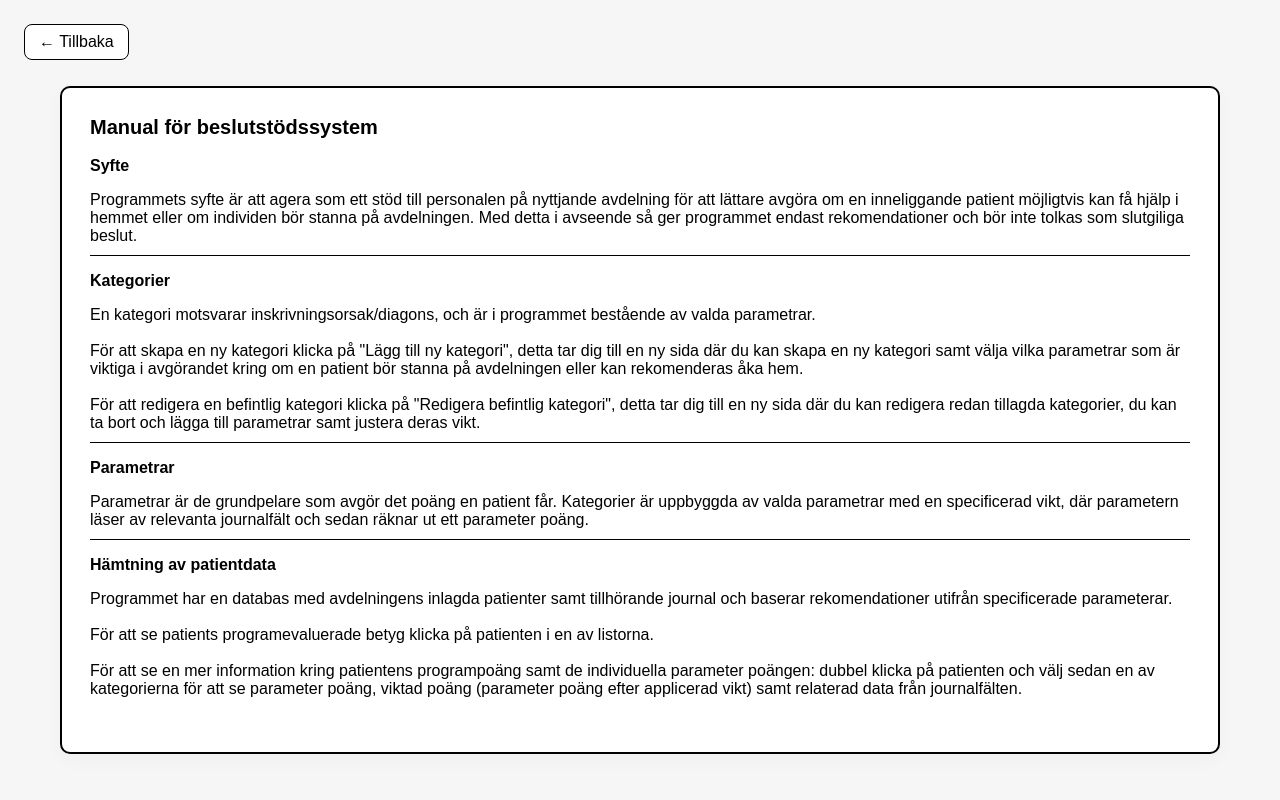
After one commit to 0xJacoby/homecare-advisor, a Python web app: template app/templates/manual.html in a window 1280 px wide. The commit adds this page. Run offline with Jinja, Linux system fonts and the light colour scheme; the template is opened without the code that fills it, so the values that code supplies are empty.

Commit message:
Lade till manual

```diff
--- a/app/__init__.py
+++ b/app/__init__.py
@@ -81,6 +81,10 @@ class Application(Flask):
         def patient_panel():
             return render_template("patient_panel.html")
 
+        @self.route("/manual")
+        def manual():
+            return render_template("manual.html")
+
     @staticmethod
     def person_score(ssn: str, extend_me={}):
         """
--- /dev/null
+++ b/app/templates/manual.html
@@ -0,0 +1,116 @@
+<!doctype html>
+<html lang="sv">
+  <head>
+    <meta charset="utf-8" />
+    <meta name="viewport" content="width=device-width, initial-scale=1" />
+    <title>Tom mittdiv — Enkel vy</title>
+
+    <style>
+      /* Basstil från din originallayout (färger/typsnitt/kortkänsla) */
+      :root{
+        --bg: #f6f6f6;
+        --card-bg: #ffffff;
+        --border: #000000;
+        --accent: #0077cc;
+      }
+
+      html,body{
+        height:100%;
+      }
+
+      body {
+        margin: 0;
+        font-family: Arial, sans-serif;
+        background: var(--bg);
+        padding: 24px;
+        -webkit-font-smoothing:antialiased;
+        -moz-osx-font-smoothing:grayscale;
+        box-sizing: border-box;
+      }
+
+      a.back-link {
+        display: inline-block;
+        margin-bottom: 20px;
+        padding: 8px 14px;
+        border-radius: 8px;
+        border: 1px solid var(--border);
+        background: var(--card-bg);
+        cursor: pointer;
+        text-decoration: none;
+        color: var(--border);
+      }
+
+      h1{
+        margin: 0 0 18px 0;
+        font-size: 20px;
+      }
+
+      /* Centrerad layout med ett stort kort i mitten */
+      .stage {
+        display: grid;
+        place-items: center;
+        min-height: calc(100vh - 120px);
+      }
+
+      .card {
+        width: min(1100px, 96vw);
+        background: var(--card-bg);
+        border: 2px solid var(--border);
+        border-radius: 10px;
+        padding: 28px;
+        box-shadow: 0 6px 20px rgba(0,0,0,0.03);
+      }
+
+      .muted { color:#666; font-size:14px }
+
+      @media (max-width:600px){
+        .card{ padding:18px }
+        .empty-box { min-height:300px }
+      }
+    </style>
+  </head>
+
+  <body>
+    <a href="/" class="back-link">← Tillbaka</a>
+    <div class="stage">
+      <div class="card">
+        <h1 style="position-try: center;">Manual för beslutstödssystem</h1>
+        <strong>Syfte</strong><br>
+        <p style="border-bottom: 1px solid black; padding-bottom: 10px;">
+            Programmets syfte är att agera som ett stöd till personalen på nyttjande avdelning för att lättare avgöra om en
+            inneliggande patient möjligtvis kan få hjälp i hemmet eller om individen bör stanna på avdelningen. Med detta
+            i avseende så ger programmet endast rekomendationer och bör inte tolkas som slutgiliga beslut.
+        </p>
+        <strong>Kategorier</strong>
+        <p style="border-bottom: 1px solid black; padding-bottom: 10px;">
+            En kategori motsvarar inskrivningsorsak/diagons, och är i programmet bestående av valda parametrar.<br><br>
+
+            För att skapa en ny kategori klicka på "Lägg till ny kategori", detta tar dig till en ny sida där
+            du kan skapa en ny kategori samt välja vilka parametrar som är viktiga i avgörandet kring om en patient bör
+            stanna på avdelningen eller kan rekomenderas åka hem.<br><br>
+
+            För att redigera en befintlig kategori klicka på "Redigera befintlig kategori", detta tar dig till en ny sida
+            där du kan redigera redan tillagda kategorier, du kan ta bort och lägga till parametrar samt justera deras vikt.<br>
+        </p>
+        <strong>Parametrar</strong>
+        <p style="border-bottom: 1px solid black; padding-bottom: 10px;">
+            Parametrar är de grundpelare som avgör det poäng en patient får. Kategorier är uppbyggda av valda parametrar
+            med en specificerad vikt, där parametern läser av relevanta journalfält och sedan räknar ut ett parameter poäng.
+            <!--Vikten appliceras på det beräknade parameterpoänget och SEBASTIAN LÖSER-->
+        </p>
+
+        <strong>Hämtning av patientdata</strong>
+        <p style="padding-bottom: 10px;">
+            Programmet har en databas med avdelningens inlagda patienter samt tillhörande journal och baserar rekomendationer
+            utifrån specificerade parameterar.
+            <br><br>
+            För att se patients programevaluerade betyg klicka på patienten i en av listorna.
+            <br><br>
+            För att se en mer information kring patientens programpoäng samt de individuella parameter poängen: dubbel klicka
+            på patienten och välj sedan en av kategorierna för att se parameter poäng, viktad poäng (parameter poäng efter applicerad vikt)
+            samt relaterad data från journalfälten.
+        </p>
+     </div>
+    </div>
+  </body>
+</html>
--- a/app/templates/test_ui.html
+++ b/app/templates/test_ui.html
@@ -211,6 +211,9 @@
 
   <!-- Knappar nere till höger -->
   <div class="bottom-buttons">
+    <button class="action-btn" onclick="window.location='/manual'">
+      Manual
+    </button>
     <button class="action-btn" onclick="window.location='/edit_category'">
       Redigera befintlig kategori
     </button>
```
